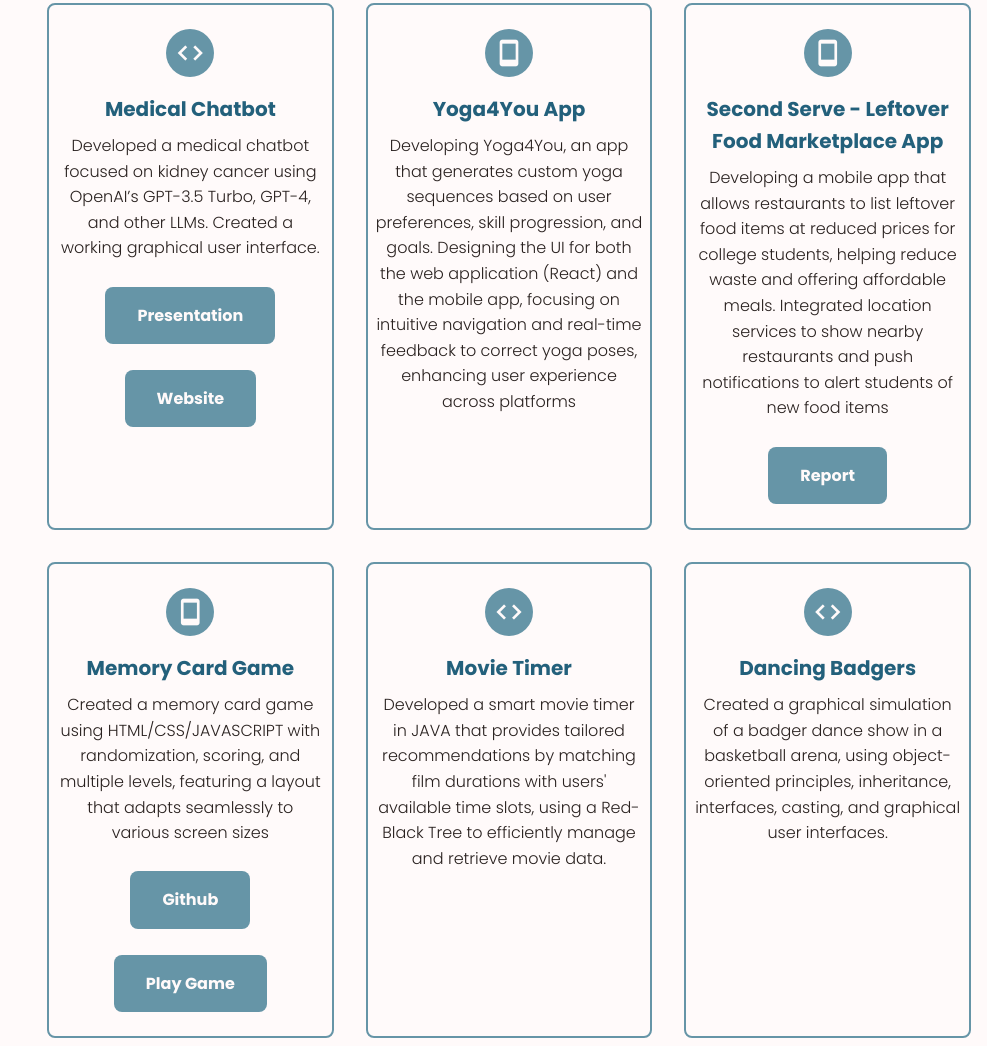
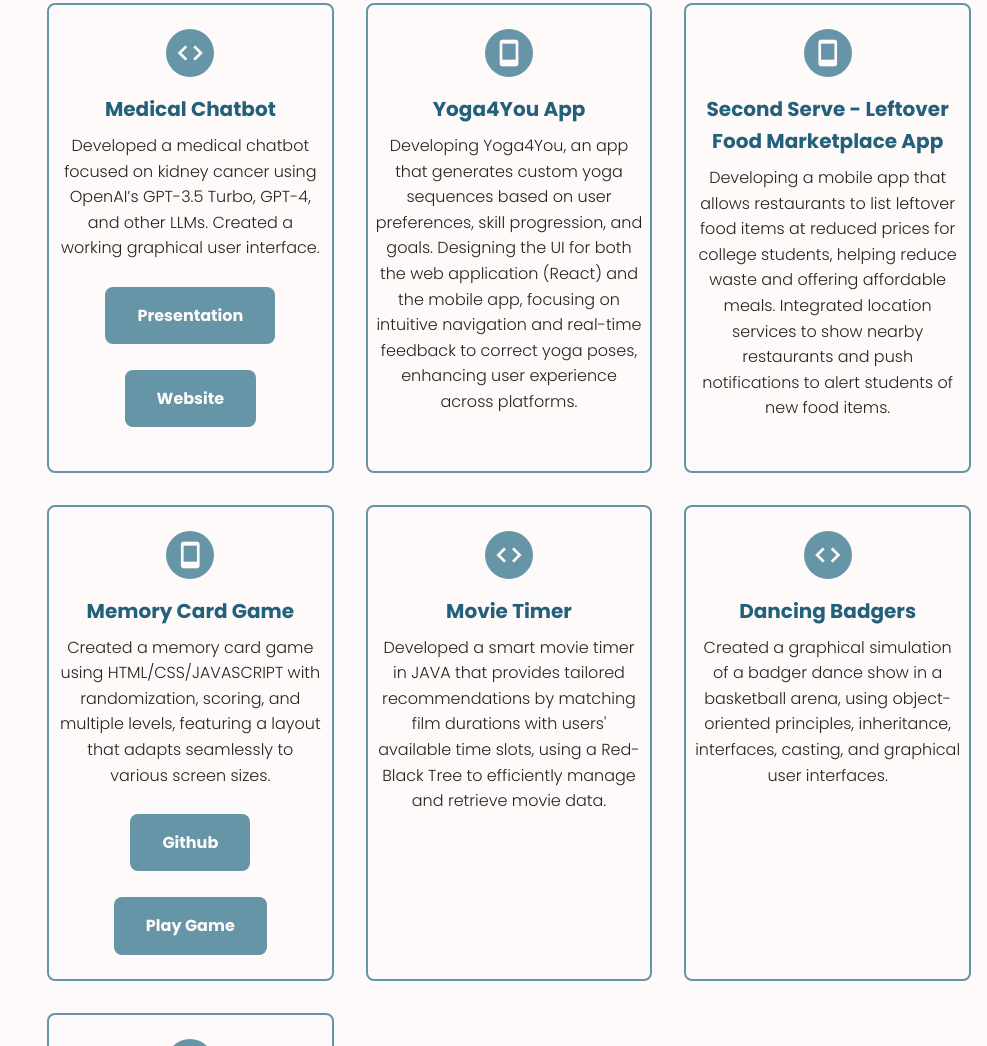
Before and after one commit to asunil13/asunil13.github.io, a plain HTML site: page index.html in a window 1280 px wide. Shown: the part 2916-3962 px from the top of the page, without its empty margins (293-1280 px from the left). Drawn offline with nearby package versions, Linux system fonts and the light colour scheme.

Commit message:
Edited cards

```diff
--- a/index.html
+++ b/index.html
@@ -322,24 +322,19 @@
                 <div class="services__content">
                     <i class="bx bx-mobile service__icon"></i>
                     <h3 class="services__title">Yoga4You App</h3>
-                    <p class="services__description"> Developing Yoga4You, an app that generates custom yoga sequences based on user preferences, skill progression, and goals. Designing the UI for both the web application (React) and the mobile app, focusing on intuitive navigation and real-time feedback to correct yoga poses, enhancing user experience across platforms</p><br>
+                    <p class="services__description"> Developing Yoga4You, an app that generates custom yoga sequences based on user preferences, skill progression, and goals. Designing the UI for both the web application (React) and the mobile app, focusing on intuitive navigation and real-time feedback to correct yoga poses, enhancing user experience across platforms.</p><br>
                 </div>
 
                 <div class="services__content">
                     <i class="bx bx-mobile service__icon"></i>
                     <h3 class="services__title"> Second Serve - Leftover Food Marketplace App</h3>
-                    <p class="services__description">Developing a mobile app that allows restaurants to list leftover food items at reduced prices for college students, helping reduce waste and offering affordable meals. Integrated location services to show nearby restaurants and push notifications to alert students of new food items</p><br>
-                    <ul >
-                        <li>
-                            <a href="pdf/pokemon.pdf" target="_blank"  class="button button__flex">Report</a>
-                        </li>
-                    </ul>
+                    <p class="services__description">Developing a mobile app that allows restaurants to list leftover food items at reduced prices for college students, helping reduce waste and offering affordable meals. Integrated location services to show nearby restaurants and push notifications to alert students of new food items.</p><br>
                 </div>
 
                 <div class="services__content">
                     <i class="bx bx-mobile service__icon"></i>
                     <h3 class="services__title">Memory Card Game</h3>
-                    <p class="services__description">Created a memory card game using HTML/CSS/JAVASCRIPT with randomization, scoring, and multiple levels, featuring a layout that adapts seamlessly to various screen sizes</p><br>
+                    <p class="services__description">Created a memory card game using HTML/CSS/JAVASCRIPT with randomization, scoring, and multiple levels, featuring a layout that adapts seamlessly to various screen sizes.</p><br>
                     <ul>
                         <li>
                             <a href="https://github.com/asunil13/Memory-Game" target="_blank"  class="button button__flex">Github</a>
```
